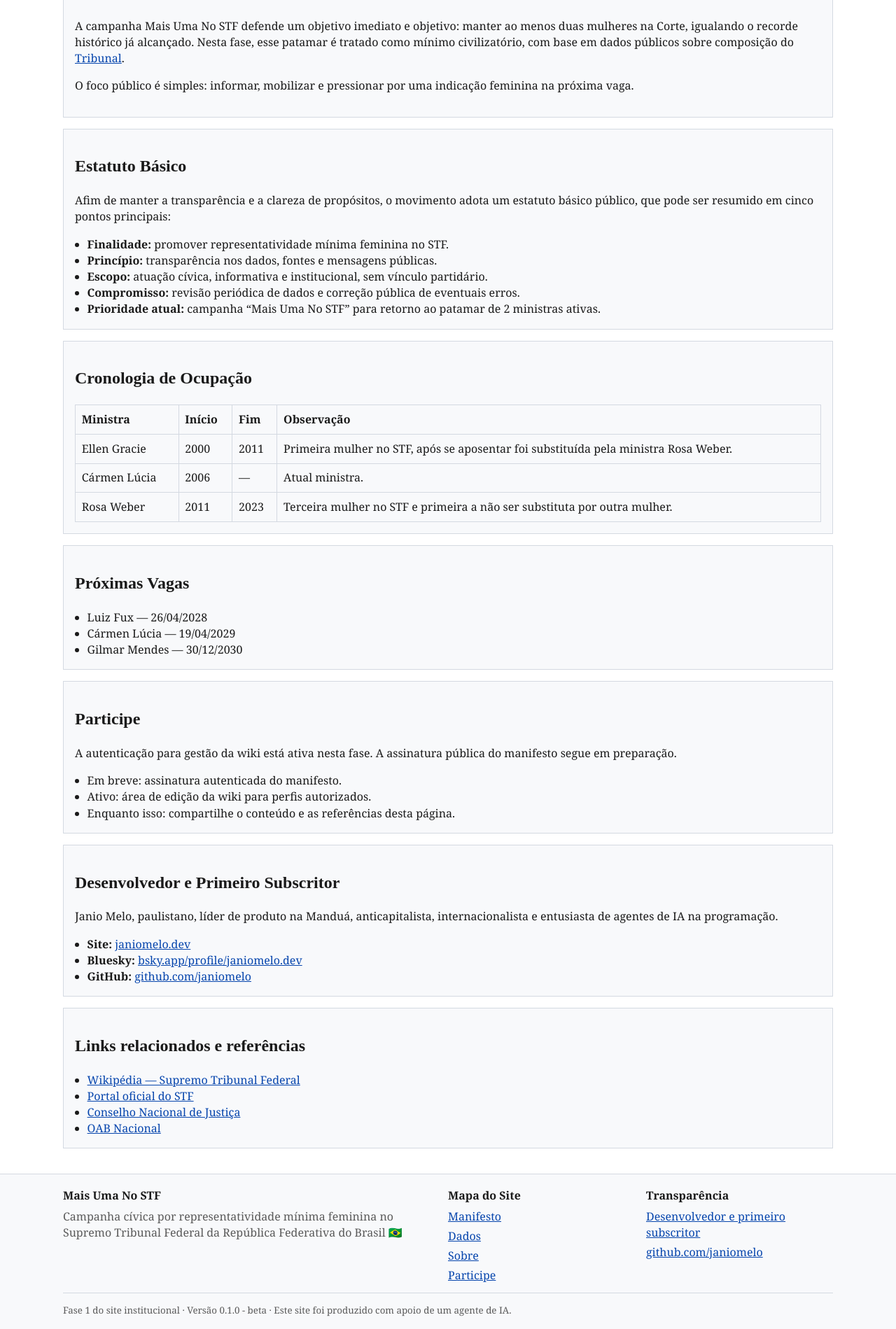
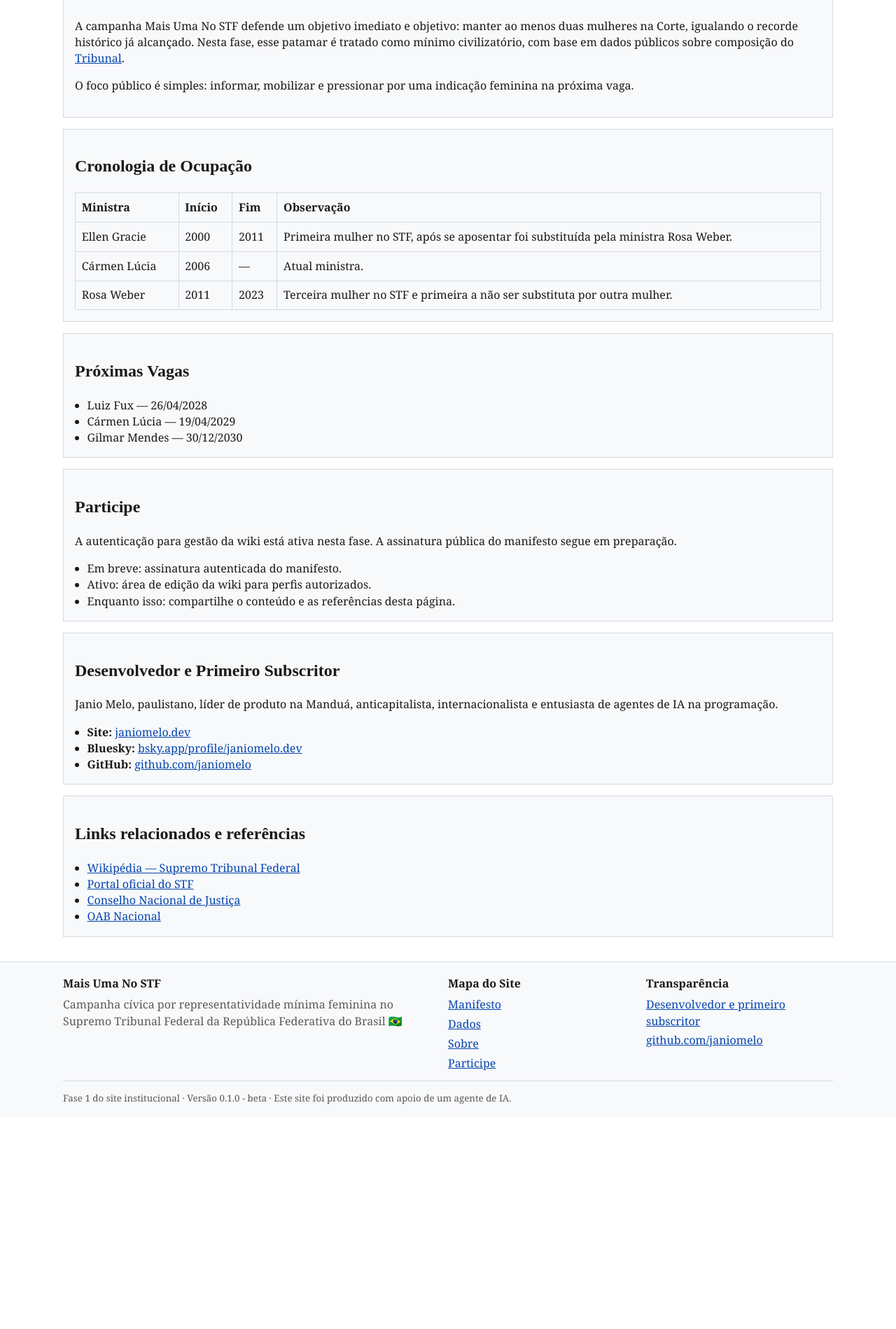
Before and after one commit to janiomelo/maisumanostf.ong.br, a Flask app: page / in a window 1280 px wide. Shown: the part 1484-3383 px from the top of the page at 70% size. After the commit the page ends 3062 px from the top, so only its background shows below. Run offline with Flask 3, Linux system fonts and the light colour scheme; parts of the project's set-up code (start-up, migrations or seed data) failed here and were passed over; some libraries are stand-ins or nearby versions.

Commit message:
remove "Estatuto Básico" article from home.html to streamline content

```diff
--- a/app/templates/publico/home.html
+++ b/app/templates/publico/home.html
@@ -73,20 +73,6 @@
     <p>
       O foco público é simples: informar, mobilizar e pressionar por uma indicação feminina na próxima vaga.
     </p>
-  </article>
-
-  <article>
-    <h2>Estatuto Básico</h2>
-    <p>
-      Afim de manter a transparência e a clareza de propósitos, o movimento adota um estatuto básico público, que pode ser resumido em cinco pontos principais:
-    </p>
-    <ul>
-      <li><strong>Finalidade:</strong> promover representatividade mínima feminina no STF.</li>
-      <li><strong>Princípio:</strong> transparência nos dados, fontes e mensagens públicas.</li>
-      <li><strong>Escopo:</strong> atuação cívica, informativa e institucional, sem vínculo partidário.</li>
-      <li><strong>Compromisso:</strong> revisão periódica de dados e correção pública de eventuais erros.</li>
-      <li><strong>Prioridade atual:</strong> campanha “Mais Uma No STF” para retorno ao patamar de 2 ministras ativas.</li>
-    </ul>
   </article>
 
   <article>
```
